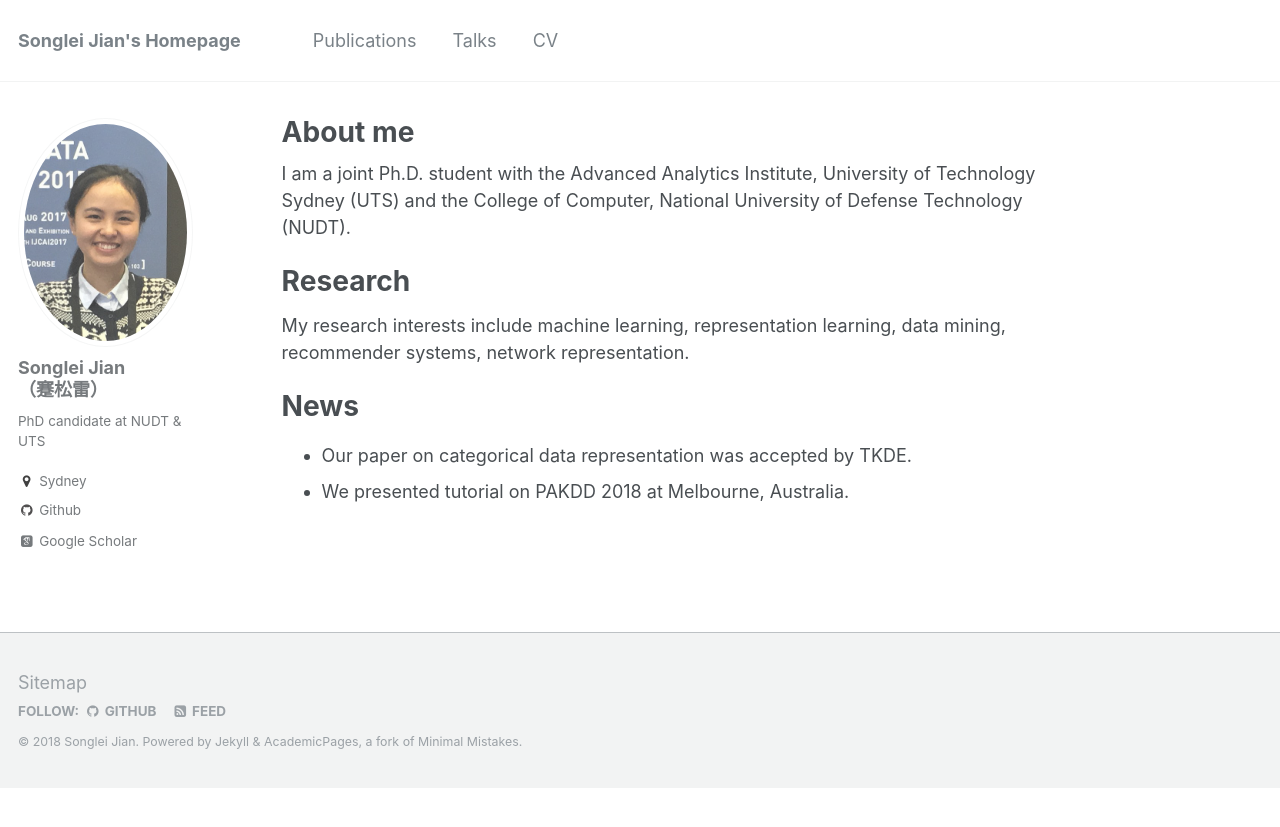
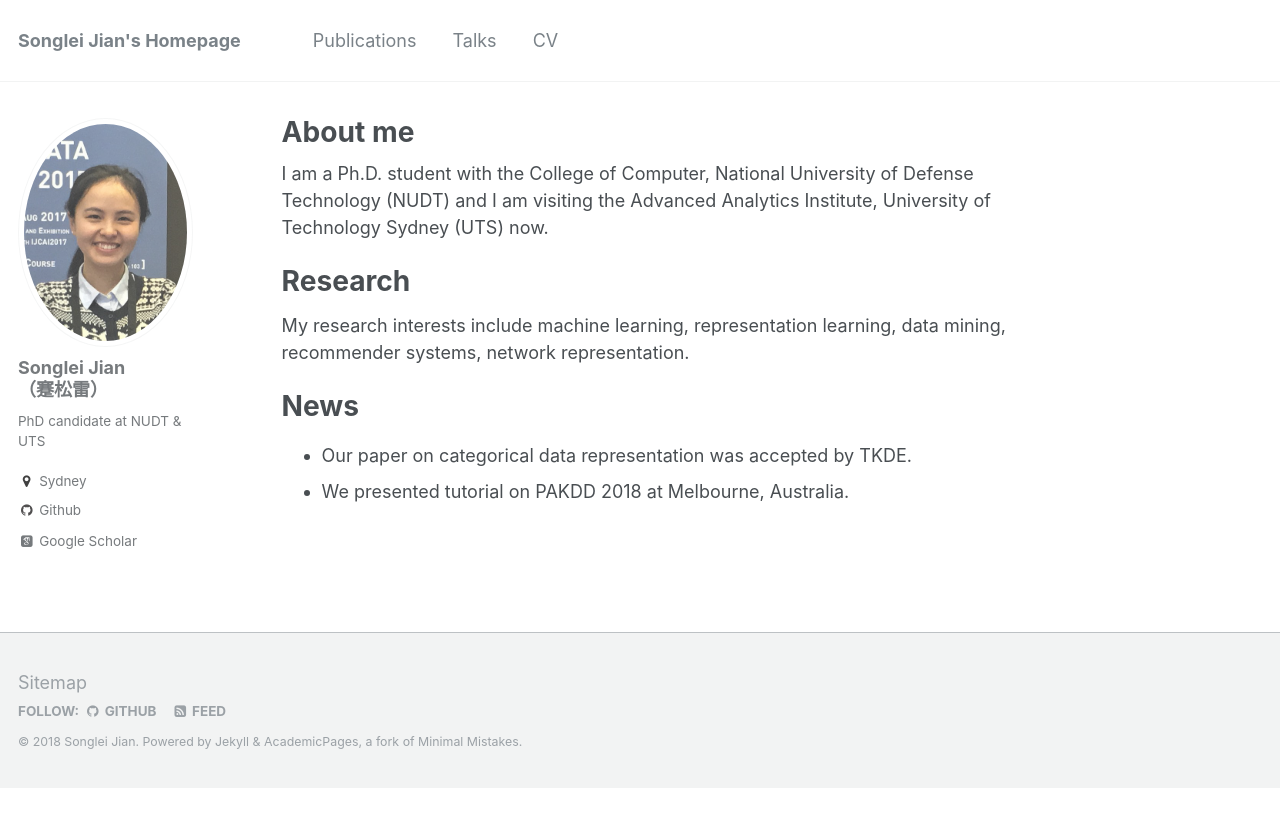
Before and after one commit to jiansonglei/jiansonglei.github.io, a Jekyll site: the page built from _pages/about.md, in a window 1280 px wide. Shown: the top 827 px of the page. Built offline with Jekyll 4.4.1, drawn with Linux system fonts in a browser that asks for light colours; some web fonts are replaced.

Commit message:
update cv

```diff
--- a/_pages/about.md
+++ b/_pages/about.md
@@ -8,7 +8,7 @@ redirect_from:
   - /about.html
 ---
 
-I am a joint Ph.D. student with the Advanced Analytics Institute, University of Technology Sydney (UTS) and the College of Computer, National University of Defense Technology (NUDT).
+I am a Ph.D. student with the College of Computer, National University of Defense Technology (NUDT) and I am visiting the Advanced Analytics Institute, University of Technology Sydney (UTS) now.
 
 Research
 ========
```
Also changed, not shown: _pages/cv.md (+1 -1 lines).
